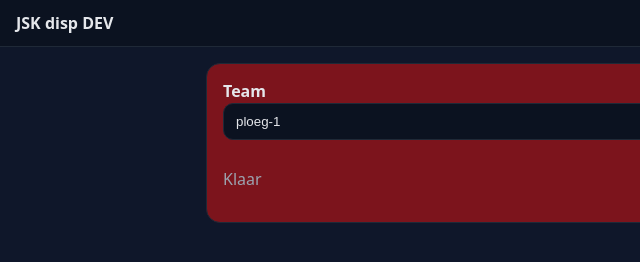
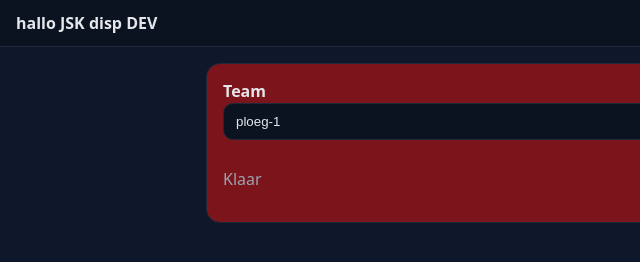
Before and after one commit to cooremansjeroen-dev/dispatch, a website built with Vite: page index.html in a window 1280 px wide. Shown: the full height of the page, 0-640 px from the left. Built offline with nearby package versions, Linux system fonts and the light colour scheme; some packages are replaced by stand-ins of ours; what @capacitor/core would draw is missing.

Commit message:
Update index.html

```diff
--- a/index.html
+++ b/index.html
@@ -25,7 +25,7 @@
   </head>
   <body>
     <header>
-      <div><strong>JSK disp DEV</strong></div>
+      <div><strong>hallo JSK disp DEV</strong></div>
       <nav>
         <a href="#track" id="nav-track" class="active">Tracking</a>
         <a href="#map" id="nav-map">Kaart</a>
```
